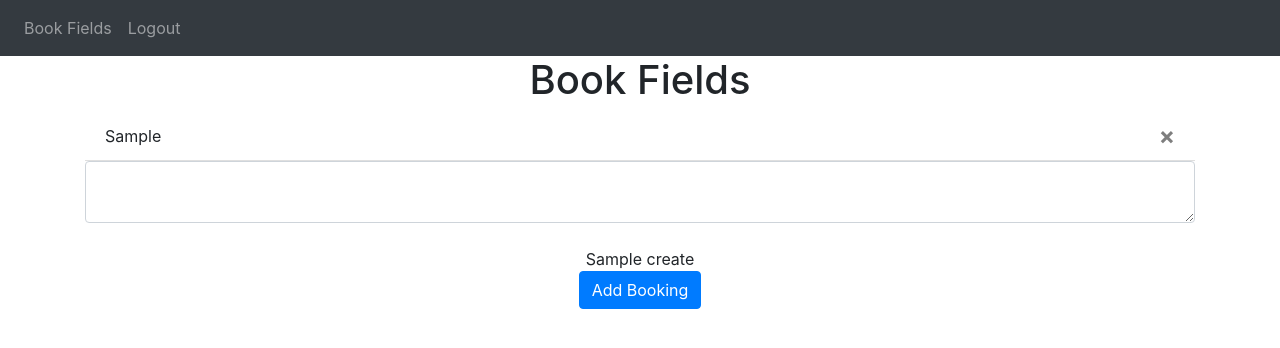
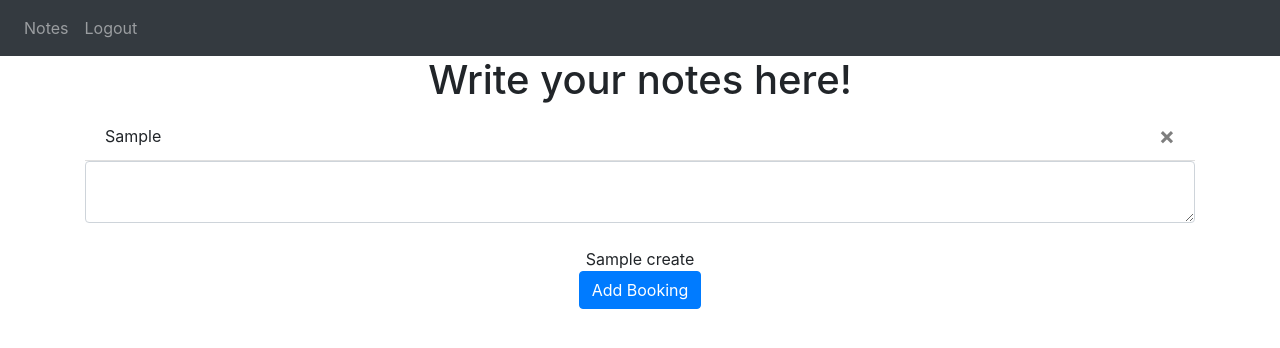
Before and after one commit to VigneshRevivarma/CCAssignment1, a Flask app: template website/templates/home.html in a window 1280 px wide. Shown: the top 348 px of the page. Run offline with Flask 2, Linux system fonts and the light colour scheme; tables that the repository leaves empty hold one stand-in row (values such as "Sample post"); the template is opened without the code that fills it: values that come from a table or form of the project are taken from there, most other values are stand-ins (such as "Sample title", 1, 10 or a date in 2020); some libraries are stand-ins or nearby versions.

Commit message:
final changes

```diff
--- a/website/templates/base.html
+++ b/website/templates/base.html
@@ -30,7 +30,7 @@
           <div class ="collapse navbar-collapse" id="navbar">
             <div class="navbar-nav">
               {% if user.is_authenticated %}
-              <a class="nav-item nav-link" id="home" href="/">Book Fields</a>
+              <a class="nav-item nav-link" id="home" href="/">Notes</a>
               <a class="nav-item nav-link" id="logout" href="/logout">Logout</a>
               {% else %}
               <a class="nav-item nav-link" id="signUp" href="/sign-up">Sign Up</a>
--- a/website/templates/home.html
+++ b/website/templates/home.html
@@ -1,6 +1,6 @@
 {% extends "base.html" %} {% block title %}Home{% endblock %} {% block content
 %}
-<h1 align="center">Book Fields</h1>
+<h1 align="center">Write your notes here!</h1>
 <ul class="list-group list-group-flush" id="notes">
   {% for note in user.notes %}
   <li class="list-group-item">
```
